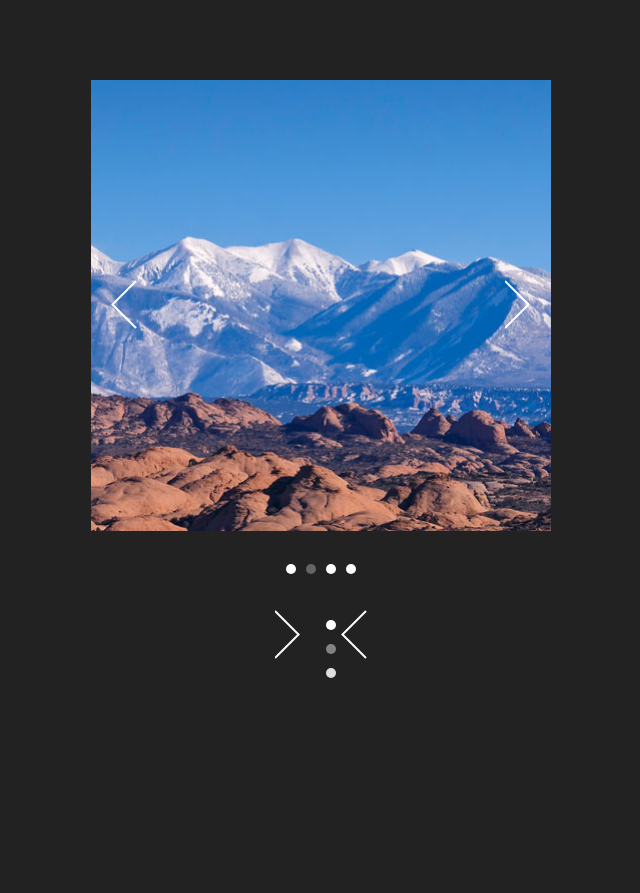
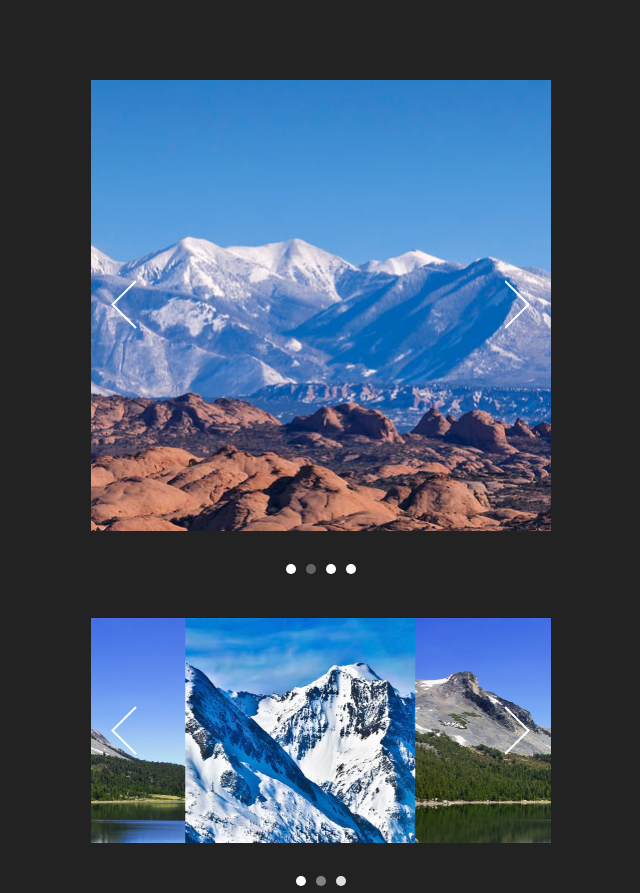
Before and after one commit to Innely/JS_github, a plain HTML site: page jq-plugin/index.html in a window 1280 px wide. Shown: the whole page, without its empty margins (319-959 px from the left). Drawn offline with Linux system fonts and the light colour scheme.

Commit message:
Add files via upload

```diff
--- a/jq-plugin/css/application.css
+++ b/jq-plugin/css/application.css
@@ -42,13 +42,12 @@ body {
 }
 
 .slider_second {
-
+  width: 460px;
 }
 
 .slider_viewport {
   position: relative;
   overflow: hidden;
-  max-width: 980px;
 }
 
 .slider_list {
```
